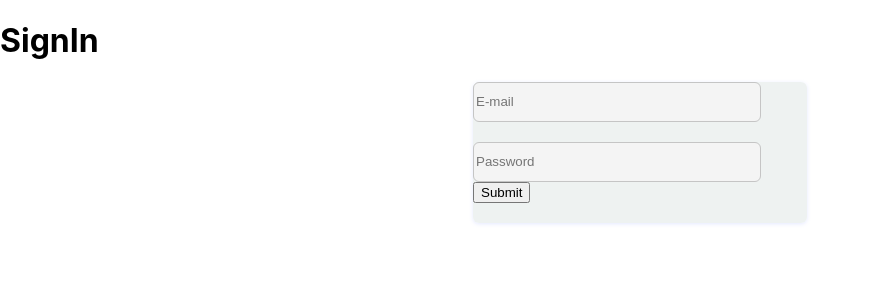
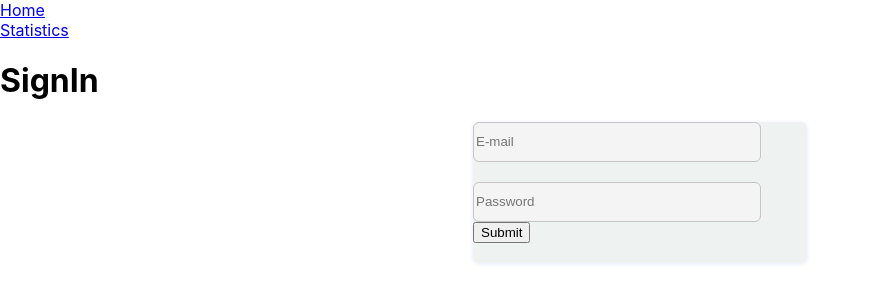
Before and after one commit to pelmeshek91/flowers-wallet, a React (Create React App) app: page /flowers-wallet/login in a window 1280 px wide. Shown: the top 302 px of the page, without its empty margins (0-869 px from the left). Built offline with nearby package versions, Linux system fonts and the light colour scheme.

Commit message:
add navlink

```diff
--- a/src/components/Dashboard/Dashboard.jsx
+++ b/src/components/Dashboard/Dashboard.jsx
@@ -1,3 +1,21 @@
-export const DashboardPage = () => {
-  return <>Dashboard</>;
+import { NavLink } from 'react-router-dom';
+
+export const Dashboard = () => {
+  return (
+    <>
+      <nav>
+        <ul>
+          <li>
+            <NavLink to="/" end>
+              Home
+            </NavLink>
+          </li>
+
+          <li>
+            <NavLink to="/statistics">Statistics</NavLink>
+          </li>
+        </ul>
+      </nav>
+    </>
+  );
 };
--- a/src/components/Layout/Layout.jsx
+++ b/src/components/Layout/Layout.jsx
@@ -5,6 +5,7 @@ import logoImage from '../../images/logo-icon.svg';
 import { UserAuthMenu } from 'components/UserAuthMenu/UserAuthMenu';
 import { Link, Outlet } from 'react-router-dom';
 import css from './Layout.module.css';
+import { Dashboard } from 'components/Dashboard/Dashboard';
 
 export const Layout = () => {
   const token = useSelector(selectToken);
@@ -19,6 +20,7 @@ export const Layout = () => {
           <UserAuthMenu />
         </header>
       )}
+      <Dashboard />
       <Outlet />
     </>
   );
```
